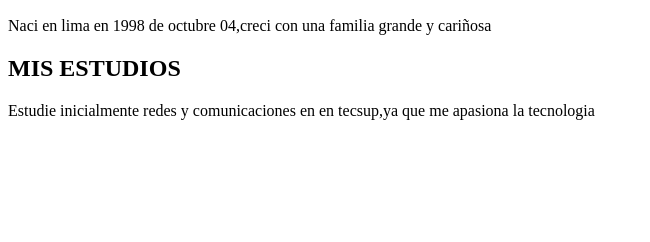
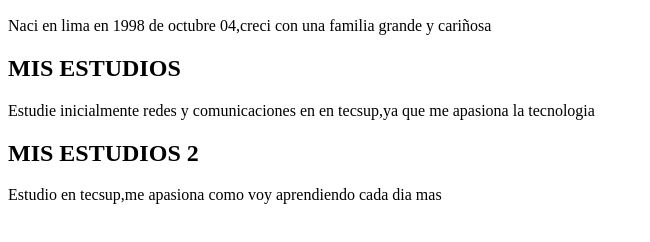
Before and after one commit to jairomarruiz/biografia, a plain HTML site: page index.html in a window 1280 px wide. Shown: the part 110-352 px from the top of the page, without its empty margins (0-650 px from the left). Drawn offline with Linux system fonts and the light colour scheme.

Commit message:
agregados mis estudios2

```diff
--- a/index.html
+++ b/index.html
@@ -18,6 +18,11 @@
                 <h2>MIS ESTUDIOS</h2>
              <p>Estudie inicialmente redes y comunicaciones en en tecsup,ya que me apasiona la tecnologia </p>
             </section>
+            <section>
+                <h2>MIS ESTUDIOS 2</h2>
+                <P>Estudio en tecsup,me apasiona como voy aprendiendo cada dia mas </P>
+                <P></P>
+            </section>
         </main>
     </body>
 </html>
```
